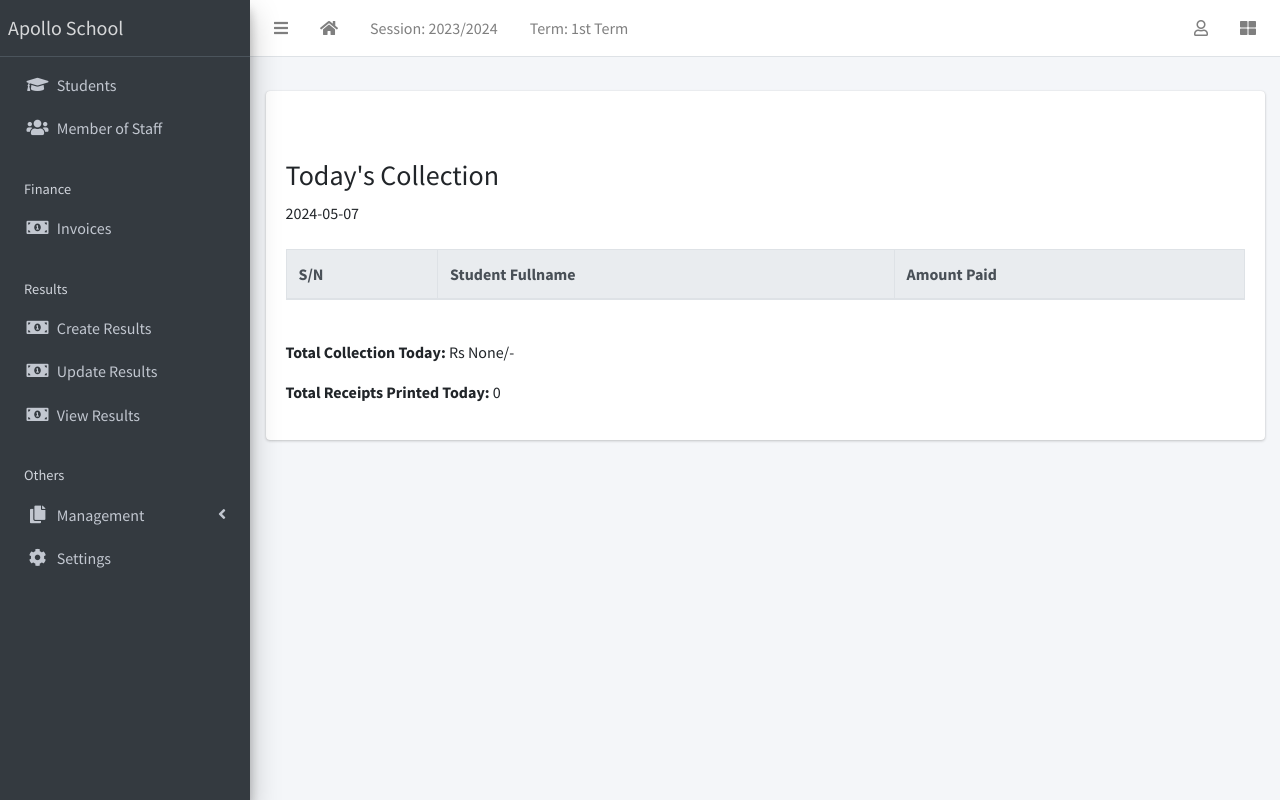
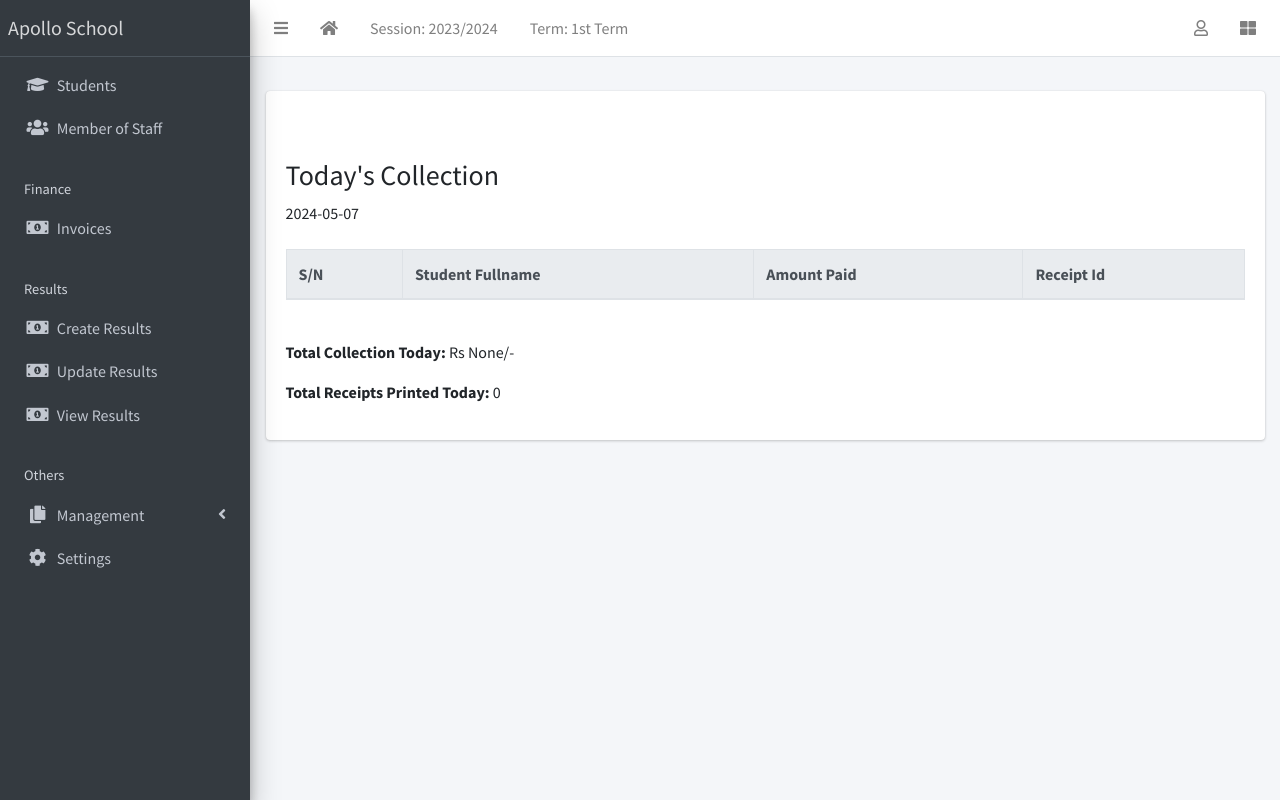
Before and after one commit to kartikchoubisa/school-management, a Django app: page / in a window 1280 px wide. Run offline with Django 3.2, Linux system fonts and the light colour scheme; data comes from the database, SQL or seed files in the repository; data that the repository does not hold is empty; parts of the project's set-up code (start-up, migrations or seed data) failed here and were passed over; some libraries are stand-ins or nearby versions.

Commit message:
added:display receipt id (already exists in model)

```diff
--- a/apps/finance/templates/finance/invoice_detail.html
+++ b/apps/finance/templates/finance/invoice_detail.html
@@ -104,6 +104,7 @@
       <th>Amount Paid</th>
       <th>Date Paid</th>
       <th>Comment Paid</th>
+      <th>Receipt ID</th>
     </tr>
   </thead>
   <tbody>
@@ -113,6 +114,7 @@
       <td>{{ receipt.amount_paid}}</td>
       <td>{{ receipt.date_paid}}</td>
       <td>{{ receipt.comment}}</td>
+      <td>AEHS:{{ receipt.id }}</td>
     </tr>
     {% endfor %}
   </tbody>
--- a/templates/index.html
+++ b/templates/index.html
@@ -13,6 +13,7 @@
         <th>S/N</th>
         <th>Student Fullname</th>
         <th>Amount Paid</th>
+        <th>Receipt Id</th>
       </tr>
     </thead>
     <tbody>
@@ -21,6 +22,7 @@
           <td>{{ forloop.counter }}</td>
           <td>{{ receipt.invoice.student }}</td>
           <td>{{ receipt.amount_paid|intcomma }}</td>
+          <td>AEHS:{{ receipt.id }}</td>
         </tr>
       {% endfor %}
     </tbody>
```
